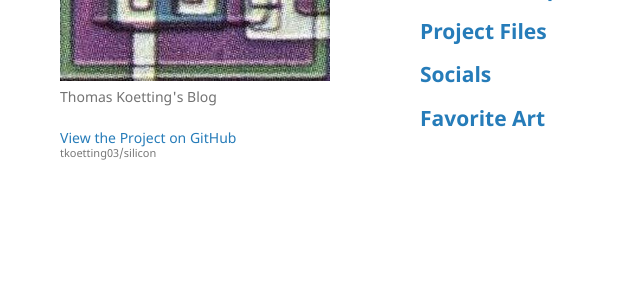
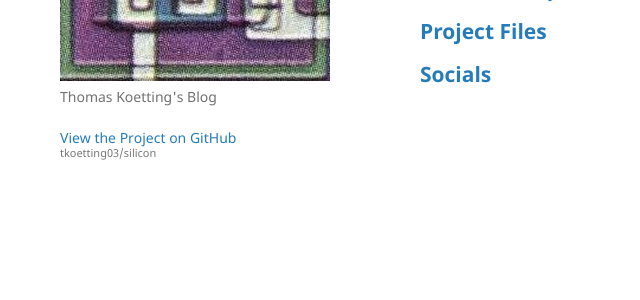
Before and after one commit to tkoetting03/silicon, a Jekyll site: the page built from index.md, in a window 1280 px wide. Shown: the part 210-510 px from the top of the page, without its empty margins (150-790 px from the left). Built offline with Jekyll 4.4.1, drawn with Linux system fonts in a browser that asks for light colours; our own code applies the rules of GitHub Pages for plain Markdown files.

Commit message:
Remove Favorite Art section from index.md

```diff
--- a/index.md
+++ b/index.md
@@ -10,5 +10,3 @@
 ## [Project Files](./projectfiles.md)
 
 ## [Socials](./socials.md)
-
-## [Favorite Art](./art.md)
```
